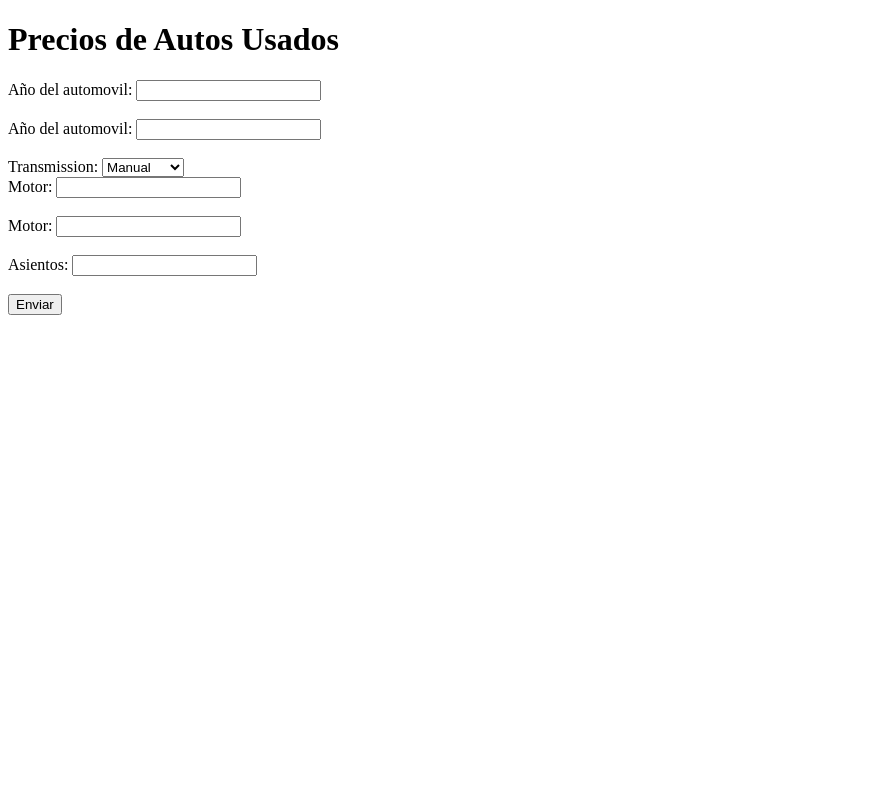
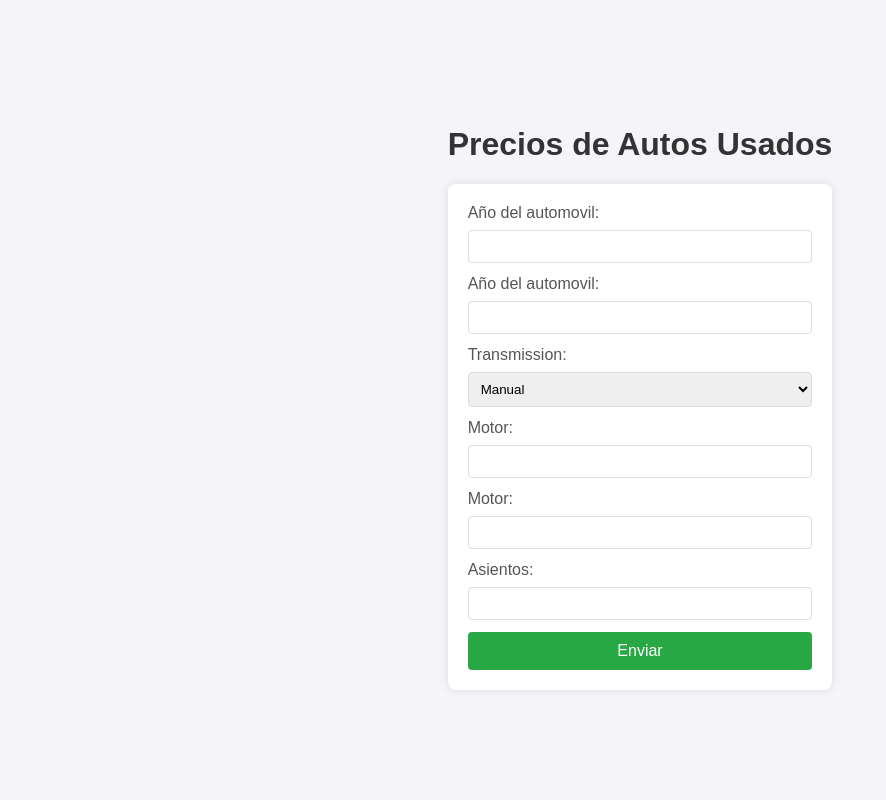
Before and after one commit to Juan-CCC/Proyecto_M2, a Flask app: page / in a window 1280 px wide. Shown: the whole page, without its empty margins (0-886 px from the left). Run offline with Flask 3, Linux system fonts and the light colour scheme.

Commit message:
cambios de estilo

```diff
--- a/static/css/styles.css
+++ b/static/css/styles.css
@@ -1,23 +1,25 @@
 body {
     font-family: Arial, sans-serif;
-    background-color: #f0f0f0;
+    background-color: #f4f4f9;
     margin: 0;
     padding: 0;
     display: flex;
-    flex-direction: column;
+    justify-content: center;
     align-items: center;
-    justify-content: center;
-    min-height: 100vh;
+    height: 100vh;
+    overflow: auto;
+}
+
+.container {
+    text-align: center;
+    padding: 20px;
+    box-sizing: border-box;
+    margin-top: 15px;
 }
 
 h1 {
     color: #333;
-}
 
-img {
-    width: 100px;
-    height: auto; /* Mantener la relación de aspecto */
-    margin-bottom: 20px;
 }
 
 form {
@@ -25,83 +27,46 @@ form {
     padding: 20px;
     border-radius: 8px;
     box-shadow: 0 0 10px rgba(0, 0, 0, 0.1);
-    margin-bottom: 20px;
-    width: 300px;
+    max-width: 400px;
+    width: 100%;
+    margin: 0 auto;
+    text-align: left;
+    box-sizing: border-box;
 }
 
 label {
     display: block;
     margin-bottom: 8px;
-    font-weight: bold;
+    color: #555;
 }
 
-input[type="text"] {
+input[type="text"],
+select {
     width: 100%;
     padding: 8px;
-    margin-bottom: 10px;
-    border: 1px solid #ccc;
+    margin-bottom: 12px;
+    border: 1px solid #ddd;
     border-radius: 4px;
+    box-sizing: border-box;
 }
 
 input[type="submit"] {
-    background-color: #4CAF50;
+    background-color: #28a745;
     color: white;
-    padding: 10px 15px;
+    padding: 10px;
     border: none;
     border-radius: 4px;
     cursor: pointer;
+    width: 100%;
     font-size: 16px;
 }
 
 input[type="submit"]:hover {
-    background-color: #45a049;
+    background-color: #218838;
 }
 
-.citation-container {
-    width: 80%;
-    max-width: 300px;
-    height: 200px; /* Altura fija */
-    overflow-y: auto; /* Desplazamiento vertical */
-    background-color: #fff;
-    padding: 20px;
-    border-radius: 8px;
-    box-shadow: 0 0 10px rgba(0, 0, 0, 0.1);
-    margin-bottom: 20px;
+#resultado {
+    margin-top: 20px;
+    font-size: 18px;
+    color: #333;
 }
-
-blockquote {
-    background: #f9f9f9;
-    border-left: 10px solid #ccc;
-    margin: 1.5em 10px;
-    padding: 0.5em 10px;
-    quotes: "\201C""\201D""\2018""\2019";
-}
-
-blockquote:before {
-    color: #ccc;
-    content: open-quote;
-    font-size: 4em;
-    line-height: 0.1em;
-    margin-right: 0.25em;
-    vertical-align: -0.4em;
-}
-
-blockquote p {
-    display: inline;
-}
-
-footer {
-    text-align: right;
-    color: #777;
-    font-size: 0.9em;
-}
-
-ul {
-    list-style-type: none;
-    padding: 0;
-    margin: 0;
-}
-
-li {
-    margin-bottom: 1em;
-}
--- a/templates/formulario.html
+++ b/templates/formulario.html
@@ -1,7 +1,8 @@
 <!DOCTYPE html>
 <html>
 <head>
-    <title>Clasificador de Insectos</title>
+    <title>Precios de Autos Usados</title>
+    <link rel="stylesheet" type="text/css" href="../static/css/styles.css">
     <script>
         function clasificarInsecto(event) {
             event.preventDefault();
@@ -36,25 +37,28 @@
     </script>
 </head>
 <body>
+    <div class="container">
         <h1>Precios de Autos Usados</h1>
         <form id="formulario" onsubmit="clasificarInsecto(event)">
             <label for="Year">Año del automovil:</label>
-        <input type="text" id="Year" name="Year"><br><br>
+            <input type="text" id="Year" name="Year">
             <label for="Fuel_Type">Año del automovil:</label>
-        <input type="text" id="Fuel_Type" name="Fuel_Type"><br><br>
+            <input type="text" id="Fuel_Type" name="Fuel_Type">
             <label for="Transmission">Transmission:</label>
                 <select name="Transmission" id="Transmission" required>
                     <option value="Manual">Manual</option>
                     <option value="Automatic">Automatic</option>
                 </select><br>
             <label for="Mileage">Motor:</label>
-        <input type="text" id="Mileage" name="Mileage"><br><br>
+            <input type="text" id="Mileage" name="Mileage">
             <label for="Engine">Motor:</label>
-        <input type="text" id="Engine" name="Engine"><br><br>
+            <input type="text" id="Engine" name="Engine">
             <label for="Seats">Asientos:</label>
-        <input type="text" id="Seats" name="Seats"><br><br>
+            <input type="text" id="Seats" name="Seats">
             <input type="submit" value="Enviar">
         </form>
         <p id="resultado"></p>
+    </div>
+
 </body>
 </html>
```
Lines whose indentation alone changed are shown as unchanged.
